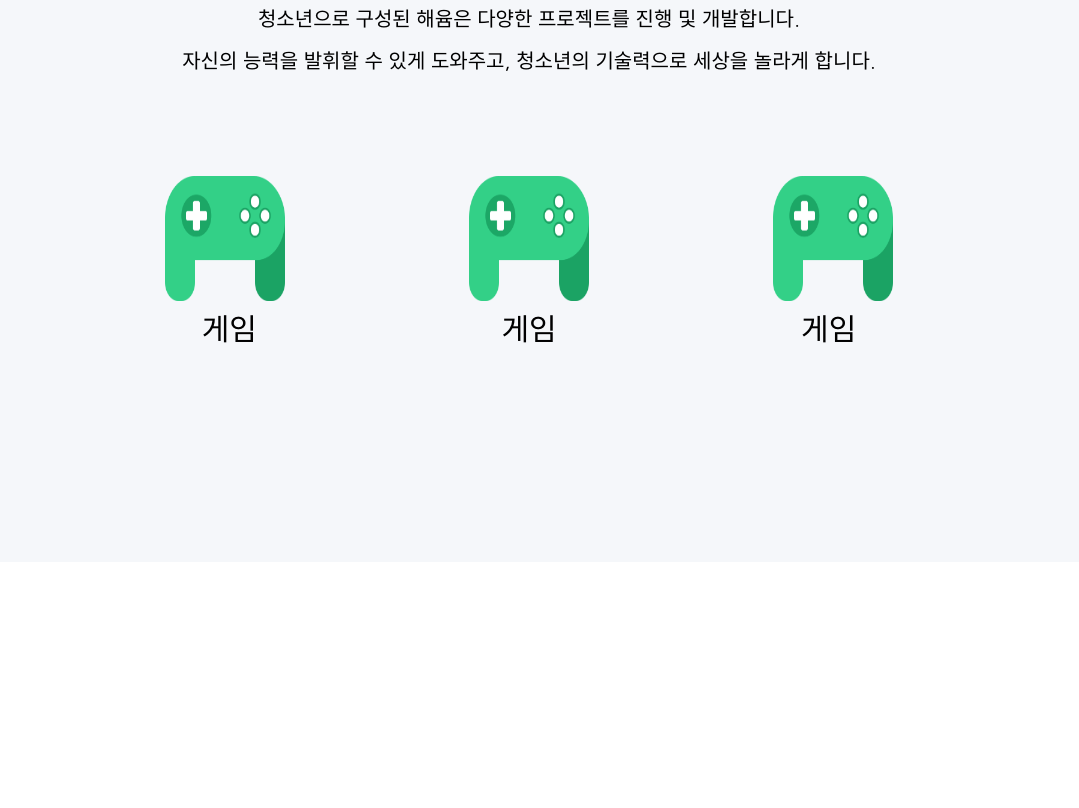
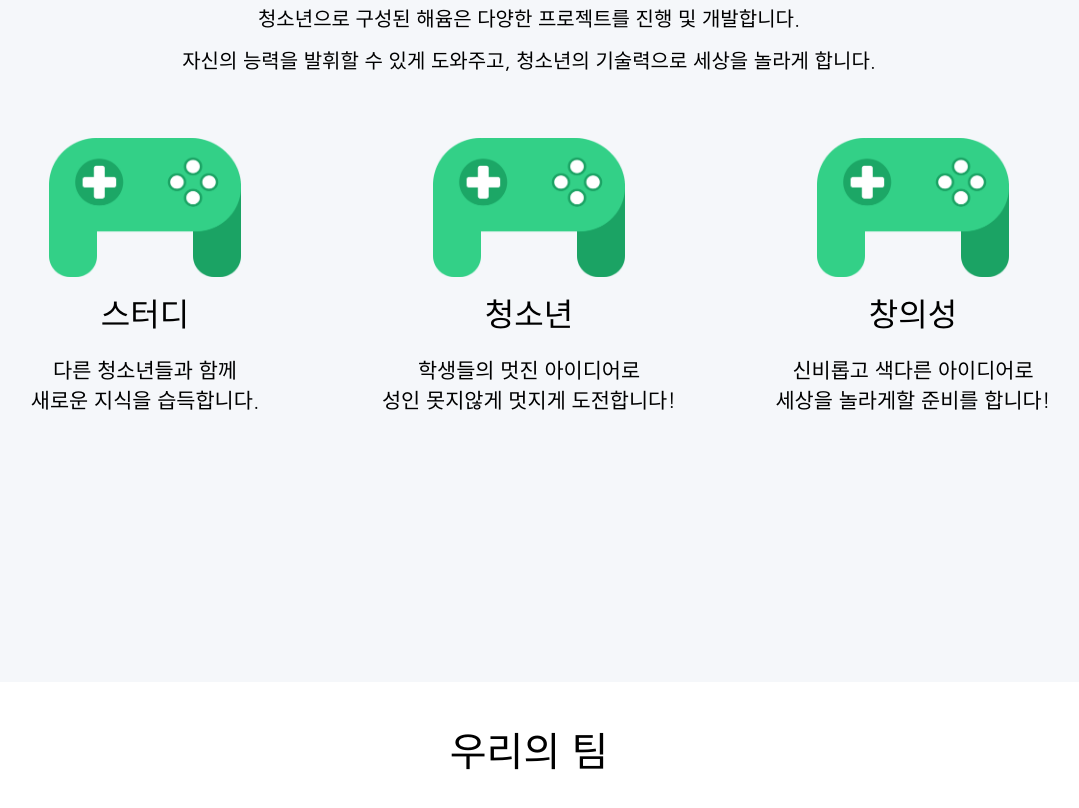
Before and after one commit to kisa002/HAEYUM-Site, a plain HTML site: page index.html in a window 1280 px wide. Shown: the part 912-1720 px from the top of the page, without its empty margins (111-1190 px from the left). Before the commit the page ends 1474 px from the top, so only its background shows below. Drawn offline with Linux system fonts and the light colour scheme.

Commit message:
introduce 완성 및 아이콘 정중앙 성공

```diff
--- a/index.html
+++ b/index.html
@@ -35,6 +35,8 @@
             {
                 padding: 0px;
                 margin-top: 2%;
+
+                font-size: 1em;
 
                 color: black;
                 list-style-type: none;
@@ -84,6 +86,7 @@
             .intro .subtitle
             {
                 font-size: 40px;
+                text-align: left;
             }
 
             button
@@ -141,7 +144,7 @@
 
             .introduce
             {
-                height: 85%;
+                height: 100%;
                 background-color: #F5F7FA;
             }
 
@@ -165,47 +168,48 @@
             .introduce .icons
             {
                 height: 46%;
-                margin-top: 8%;
+                margin-top: 5%;
 
                 text-align: center;
             }
 
-            .introduce .icon1
+            .introduce .unlist
             {
-                width: 10%;
-                height: 40%;
-
-                margin-right: 15%;
+                padding-left: 0px;
+                /* text-align: center; */
+                display: flex;
+                justify-content: center;
             }
 
-            .introduce .icon2
+            .introduce .list
             {
-                width: 10%;
-                height: 40%;
+                width: 30%;
+
+                /* float: left; */
+                display: inline-block;
+                list-style-type:none;
             }
 
-            .introduce .icon3
+            .introduce .icon
             {
-                width: 10%;
-                height: 40%;
-
-                margin-left: 15%;
+                width: 50%;
+                height: 50%;
             }
 
-            .icons .title1, .title2, .title3
+            .list .title, .subtitle
             {
-                font-size: 30px;
-                width: 50%;
+                text-align: center;
             }
 
-            .icons .title1
+            .list .title
             {
-                margin-right: 20%;
+                font-size: 2em;
             }
 
-            .icons .title3
+            .list .subtitle
             {
-                margin-left: 20%;
+                margin-top: 5%;
+                font-size: 1.3em;
             }
         </style>
     </head>
@@ -236,15 +240,29 @@
             <div class="subtitle">청소년으로 구성된 해윰은 다양한 프로젝트를 진행 및 개발합니다.</div>
             <div class="subtitle">자신의 능력을 발휘할 수 있게 도와주고, 청소년의 기술력으로 세상을 놀라게 합니다.</div>
 
-            <figure class="icons">
-                <img src="./img/game.png" class="icon1">
-                <img src="./img/game.png" class="icon2">
-                <img src="./img/game.png" class="icon3">
-                <br>
-                <span class="title1">게임</span>
-                <span class="title2">게임</span>
-                <span class="title3">게임</span>
-            </figure>
+            <article class="icons">
+                <ul class="unlist">
+                    <li class="list">
+                        <img src="./img/game.png" class="icon">
+                        <div class="title">스터디</div>
+                        <div class="subtitle">다른 청소년들과 함께<br>새로운 지식을 습득합니다.</div>
+                    </li>
+                    <li class="list">
+                        <img src="./img/game.png" class="icon">
+                        <div class="title">청소년</div>
+                        <div class="subtitle">학생들의 멋진 아이디어로<br>성인 못지않게 멋지게 도전합니다!</div>
+                    </li>
+                    <li class="list">
+                        <img src="./img/game.png" class="icon">
+                        <div class="title">창의성</div>
+                        <div class="subtitle">신비롭고 색다른 아이디어로<br>세상을 놀라게할 준비를 합니다!</div>
+                    </li>
+                </ul>
+            </article>
+        </section>
+
+        <section class="member" style="height:100%; margin-top: 3%;">
+            <div style="font-size:40px; text-align: center;">우리의 팀</div>
         </section>
     </body>
 </html>
```
